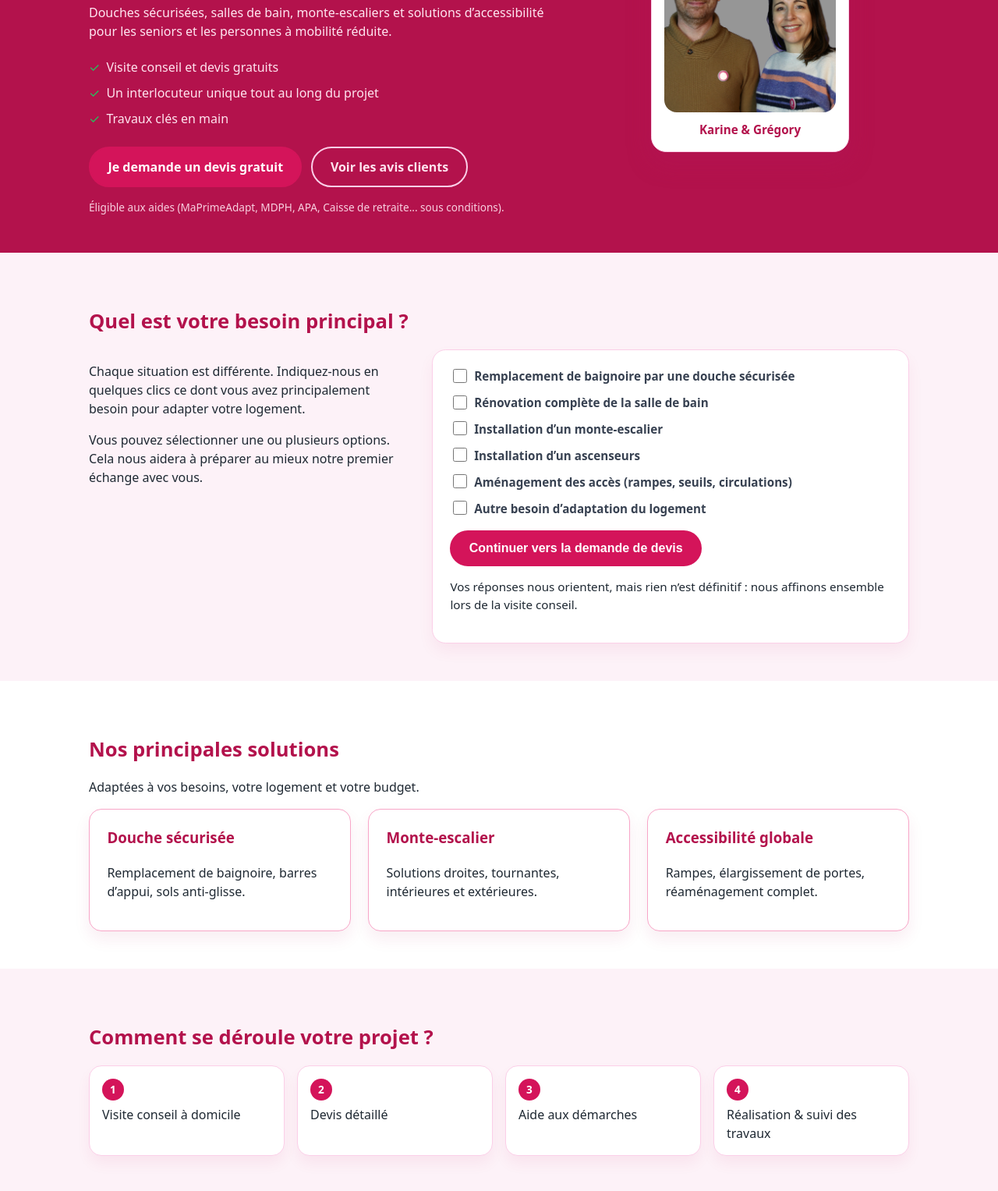
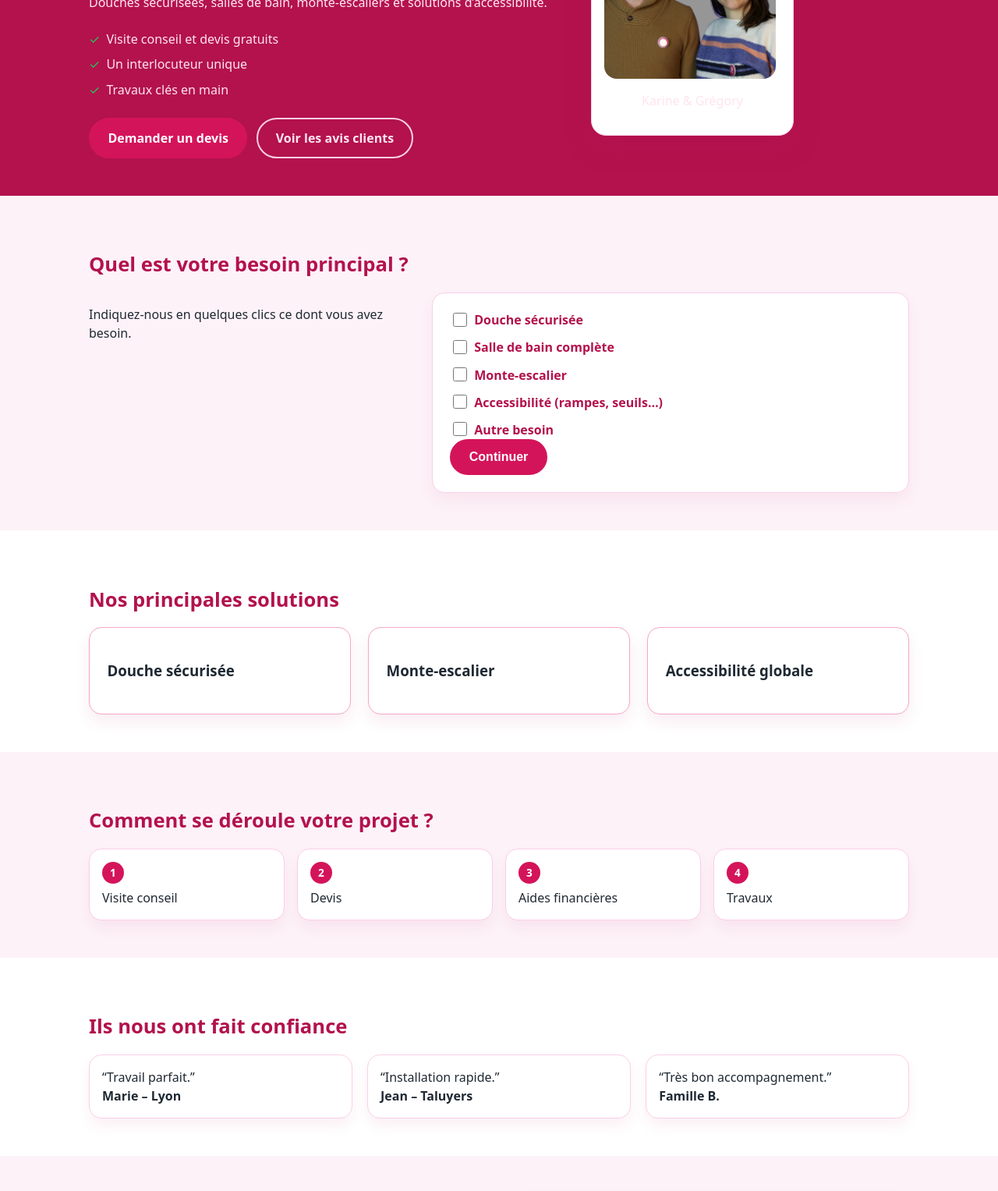
Before and after one commit to rfdeveloppementbot/dometvie-landing, a plain HTML site: page index.html in a window 1280 px wide. Shown: the part 253-1780 px from the top of the page at 78% size. Drawn offline with Linux system fonts and the light colour scheme.

Commit message:
Update index.html

```diff
--- a/index.html
+++ b/index.html
@@ -4,25 +4,23 @@
   <meta charset="UTF-8" />
   <title>DOMetVIE Lyon Sud-Ouest – Adaptation du logement à domicile</title>
   <meta name="viewport" content="width=device-width, initial-scale=1" />
-  <meta
-    name="description"
-    content="DOMetVIE Lyon Sud-Ouest – Karine et Grégory vous accompagnent pour adapter votre logement : douches sécurisées, salles de bain, monte-escaliers, solutions pour seniors et personnes à mobilité réduite."
-  />
+  <meta name="description"
+    content="DOMetVIE Lyon Sud-Ouest – Karine et Grégory vous accompagnent pour adapter votre logement : douches sécurisées, salles de bain, monte-escaliers, solutions pour seniors et personnes à mobilité réduite." />
 
   <style>
-    /* ---------- RESET ---------- */
+    /* RESET */
     *, *::before, *::after { box-sizing: border-box; }
     body {
       margin: 0;
       font-family: system-ui, -apple-system, "Segoe UI", sans-serif;
-      background: #fdf2f8; /* rose très clair */
+      background: #fdf2f8;
       color: #1f2933;
       line-height: 1.5;
     }
     img { max-width: 100%; display: block; }
     a { text-decoration: none; color: inherit; }
 
-    /* ---------- COULEURS DOMETVIE ---------- */
+    /* COULEURS DOMETVIE */
     :root {
       --rose-main: #d4145a;
       --rose-dark: #b3124c;
@@ -32,366 +30,147 @@
     }
 
     /* HEADER */
-    header {
-      background: var(--rose-bg-dark);
-      color: #ffe4ef;
-    }
-    .container {
-      max-width: 1100px;
-      margin: 0 auto;
-      padding: 0 1.5rem;
-    }
+    header { background: var(--rose-bg-dark); color: #ffe4ef; }
+    .container { max-width: 1100px; margin: 0 auto; padding: 0 1.5rem; }
+
     .topbar {
-      display: flex;
-      justify-content: space-between;
-      padding: 0.8rem 0;
-      font-size: 0.9rem;
+      display: flex; justify-content: space-between;
+      padding: 0.8rem 0; font-size: 0.9rem;
     }
     .topbar a {
-      font-weight: 600;
-      text-decoration: underline;
-      text-underline-offset: 2px;
-      color: #fff;
+      font-weight: 600; text-decoration: underline;
+      text-underline-offset: 2px; color: #fff;
     }
 
     /* HERO */
-    .hero {
-      background: var(--rose-bg-dark);
-      color: #ffe4ef;
-      padding: 2rem 0 3rem;
+    .hero { background: var(--rose-bg-dark); color: #ffe4ef; padding: 2.5rem 0 3rem; }
+    .hero-inner {
+      display: grid; grid-template-columns: 3fr 2fr;
+      gap: 2rem; align-items: center;
     }
-    .hero-inner {
-      display: grid;
-      grid-template-columns: minmax(0,3fr) minmax(0,2fr);
-      gap: 2rem;
-      align-items: center;
-    }
-    .hero-eyebrow {
-      text-transform: uppercase;
-      letter-spacing: 0.08em;
-      font-size: 0.85rem;
-      color: #ffddea;
-      margin-bottom: 0.5rem;
-    }
-    .hero-title {
-      font-size: clamp(1.9rem, 3vw, 2.6rem);
-      margin-bottom: 1rem;
-      font-weight: 700;
-    }
-    .hero-subtitle {
-      color: #ffe6f1;
-      margin-bottom: 1.4rem;
-      font-size: 1rem;
-    }
-    .hero-list {
-      list-style: none;
-      padding: 0;
-      margin: 0 0 1.5rem;
-    }
-    .hero-list li {
-      position: relative;
-      padding-left: 1.4rem;
-      margin-bottom: 0.55rem;
-    }
+    .hero-title { font-size: clamp(2rem, 3vw, 2.6rem); font-weight: 700; margin-bottom: 1rem; }
+
+    .hero-subtitle { margin-bottom: 1.4rem; font-size: 1rem; color: #ffe6f1; }
+
+    .hero-list { list-style: none; padding: 0; margin: 0 0 1.5rem; }
+    .hero-list li { padding-left: 1.4rem; position: relative; margin-bottom: 0.55rem; }
     .hero-list li::before {
-      content: "✓";
-      position: absolute;
-      left: 0;
-      color: #22c55e;
+      content: "✓"; position: absolute; left: 0; color: #22c55e;
     }
 
-    .hero-ctas {
-      display: flex;
-      gap: 0.75rem;
-      flex-wrap: wrap;
-      margin-bottom: 1rem;
-    }
+    .hero-ctas { display: flex; gap: 0.75rem; flex-wrap: wrap; }
 
     .btn {
-      padding: 0.75rem 1.4rem;
-      font-weight: 600;
-      border-radius: 999px;
-      cursor: pointer;
-      font-size: 1rem;
-      border: 2px solid transparent;
-      display: inline-flex;
-      align-items: center;
-      justify-content: center;
-      transition: 0.15s ease;
+      padding: 0.75rem 1.4rem; font-weight: 600;
+      border-radius: 999px; border: 2px solid transparent;
+      cursor: pointer; transition: 0.15s ease; font-size: 1rem;
     }
-    .btn-primary {
-      background: var(--rose-main);
-      border-color: var(--rose-main);
-      color: #fff;
-    }
-    .btn-primary:hover {
-      background: var(--rose-dark);
-      border-color: var(--rose-dark);
-      transform: translateY(-2px);
-    }
+    .btn-primary { background: var(--rose-main); border-color: var(--rose-main); color: white; }
+    .btn-primary:hover { background: var(--rose-dark); transform: translateY(-2px); }
 
-    .btn-ghost {
-      background: transparent;
-      border-color: #fbcfe8;
-      color: #ffe4ef;
-    }
-    .btn-ghost:hover {
-      background: rgba(255,255,255,0.1);
-      transform: translateY(-2px);
-    }
+    .btn-ghost { border-color: #fbcfe8; color: #ffe4ef; }
+    .btn-ghost:hover { background: rgba(255,255,255,0.1); transform: translateY(-2px); }
 
-    .hero-note {
-      font-size: 0.85rem;
-      opacity: 0.9;
-    }
-
-    .hero-aside {
-      display: flex;
-      justify-content: center;
-    }
     .hero-photo-card {
-      background: #fff;
-      border-radius: 1.2rem;
-      padding: 1rem;
-      box-shadow: 0 14px 30px rgba(180, 20, 90, 0.35);
-      border: 1px solid #fbcfe8;
-      text-align: center;
+      background: #fff; border-radius: 1.2rem; padding: 1rem;
+      text-align: center; border: 1px solid #fbcfe8;
+      box-shadow: 0 14px 30px rgba(180,20,90,0.35);
       max-width: 260px;
     }
     .hero-photo-card img {
-      width: 220px;
-      height: 220px;
-      border-radius: 1rem; /* carré à coins arrondis */
-      object-fit: cover;
-      margin: 0 auto 0.7rem;
-    }
-    .hero-photo-card p {
-      margin: 0;
-      font-weight: 600;
-      color: var(--rose-dark);
-      font-size: 0.95rem;
+      width: 220px; height: 220px;
+      border-radius: 1rem; object-fit: cover;
+      margin-bottom: 0.7rem;
     }
 
     /* SECTIONS */
     section { padding: 3rem 0; }
-    section:nth-of-type(2n) { background: #fff; }
-    section h2 {
-      font-size: 1.6rem;
-      margin-bottom: 1rem;
-      color: var(--rose-dark);
+    section:nth-of-type(2n) { background: white; }
+    section h2 { color: var(--rose-dark); font-size: 1.6rem; margin-bottom: 1rem; }
+
+    /* QUESTIONNAIRE */
+    .about-grid {
+      display: grid; grid-template-columns: 2fr 3fr;
+      gap: 2rem;
     }
 
-    /* QUESTIONNAIRE DES BESOINS */
-    .about-grid {
-      display: grid;
-      grid-template-columns: minmax(0, 2fr) minmax(0, 3fr);
-      gap: 2rem;
-      align-items: flex-start;
+    .needs-form {
+      background: #fff; padding: 1.4rem;
+      border-radius: 1rem; border: 1px solid #fbcfe8;
+      box-shadow: 0 10px 20px rgba(180,20,90,0.06);
     }
-    .needs-intro p {
-      margin-bottom: 0.7rem;
-    }
-    .needs-form {
-      background: #fff;
-      border-radius: 1.1rem;
-      padding: 1.4rem;
-      border: 1px solid #fbcfe8;
-      box-shadow: 0 10px 20px rgba(180, 20, 90, 0.06);
-      font-size: 0.95rem;
-    }
-   .needs-options {
-  display: flex;
-  flex-direction: column;
-  gap: 0.7rem;
-  margin-bottom: 1rem;
-}
+    .needs-options { display: flex; flex-direction: column; gap: 0.7rem; }
 
-/* Chaque ligne = case + texte côte à côte */
-.needs-option {
-  display: flex;
-  align-items: flex-start;
-  font-size: 0.95rem;
-  color: #374151;
-}
-
-/* Case plus grosse et bien alignée */
-.needs-option input[type="checkbox"] {
-  width: 18px;
-  height: 18px;
-  margin-right: 0.55rem;
-  margin-top: 0.1rem;
+    .needs-option { display: flex; align-items: flex-start; }
+    .needs-option input {
+      width: 18px; height: 18px;
+      margin-right: 0.55rem; margin-top: 0.15rem;
       accent-color: var(--rose-main);
     }
 
-    }
-    .needs-note {
-      font-size: 0.8rem;
-      color: #6b7280;
-      margin-top: 0.5rem;
-    }
-
-    /* CARTES SOLUTIONS */
+    /* CARDS SOLUTIONS */
     .cards {
-      display: grid;
-      grid-template-columns: repeat(3, 1fr);
+      display: grid; grid-template-columns: repeat(3,1fr);
       gap: 1.4rem;
     }
     .card {
-      background: #fff;
-      padding: 1.4rem;
-      border-radius: 1rem;
-      border: 1px solid #f8a6c8;
-      box-shadow: 0 10px 20px rgba(180, 20, 90, 0.08);
-    }
-    .card h3 {
-      margin-top: 0;
-      color: var(--rose-dark);
+      background: #fff; padding: 1.4rem;
+      border-radius: 1rem; border: 1px solid #f8a6c8;
+      box-shadow: 0 10px 20px rgba(180,20,90,0.08);
     }
 
     /* ETAPES */
-    .steps {
-      display: grid;
-      grid-template-columns: repeat(4,1fr);
-      gap: 1rem;
-    }
+    .steps { display: grid; grid-template-columns: repeat(4,1fr); gap: 1rem; }
     .step {
-      padding: 1rem;
-      border-radius: 1rem;
-      background: #fff;
-      border: 1px solid #fbcfe8;
-      box-shadow: 0 10px 18px rgba(180, 20, 90, 0.06);
+      background: #fff; padding: 1rem; border-radius: 1rem;
+      border: 1px solid #fbcfe8; box-shadow: 0 10px 18px rgba(180,20,90,0.06);
     }
     .step-number {
-      width: 28px;
-      height: 28px;
-      background: var(--rose-main);
-      border-radius: 50%;
-      color: white;
-      display: flex;
-      align-items: center;
-      justify-content: center;
-      font-size: 0.85rem;
-      margin-bottom: 0.4rem;
-      font-weight: 600;
-    }
-
-    /* AIDES */
-    .highlight {
-      background: var(--rose-light);
-      border-radius: 1rem;
-      padding: 1rem;
-      border: 1px solid var(--rose-light-2);
-      color: var(--rose-dark);
-      margin-top: 1rem;
+      width: 28px; height: 28px; background: var(--rose-main);
+      color: white; border-radius: 50%;
+      display: flex; align-items: center; justify-content: center;
+      font-size: 0.85rem; margin-bottom: 0.4rem; font-weight: 600;
     }
 
     /* AVIS */
     .testimonials {
-      display: grid;
-      grid-template-columns: repeat(3, 1fr);
+      display: grid; grid-template-columns: repeat(3,1fr);
       gap: 1.2rem;
     }
     .testimonial {
-      background: #fff;
-      padding: 1rem;
-      border-radius: 1rem;
-      border: 1px solid #fbcfe8;
-      box-shadow: 0 10px 18px rgba(180, 20, 90, 0.06);
+      background: white; padding: 1rem; border-radius: 1rem;
+      border: 1px solid #fbcfe8; box-shadow: 0 10px 18px rgba(180,20,90,0.06);
     }
-    .testimonial strong { color: var(--rose-dark); }
 
     /* CONTACT */
-    .contact {
-      display: grid;
-      grid-template-columns: 1fr 1fr;
-      gap: 2rem;
+    .contact { display: grid; grid-template-columns: 1fr 1fr; gap: 2rem; }
+    form {
+      background: white; padding: 1.4rem; border-radius: 1rem;
+      border: 1px solid #fbcfe8; box-shadow: 0 10px 20px rgba(180,20,90,0.06);
     }
-    form {
-      background: #fff;
-      padding: 1.5rem;
-      border-radius: 1rem;
-      border: 1px solid #fbcfe8;
-      box-shadow: 0 10px 20px rgba(180, 20, 90, 0.06);
-    }
-    label {
-      font-weight: 600;
-      color: var(--rose-dark);
-      font-size: 0.9rem;
-    }
+    label { font-weight: 600; color: var(--rose-dark); }
     input, textarea {
-      width: 100%;
-      padding: 0.6rem;
-      margin-top: 0.3rem;
-      border-radius: 0.6rem;
-      border: 1px solid #fbcfe8;
-      font-size: 0.95rem;
-      background: #fff;
-    }
-    input:focus, textarea:focus {
-      border-color: var(--rose-main);
-      outline: none;
-      box-shadow: 0 0 0 2px #fbcfe8;
+      width: 100%; margin-top: 0.3rem; padding: 0.6rem;
+      border-radius: 0.6rem; border: 1px solid #fbcfe8;
     }
 
+    /* FOOTER */
     footer {
-      background: var(--rose-bg-dark);
-      color: #ffe4ef;
-      text-align: center;
-      padding: 1.5rem 0;
-      font-size: 0.9rem;
+      background: var(--rose-bg-dark); color: #ffe4ef;
+      text-align: center; padding: 1.5rem 0;
     }
 
-    /* RESPONSIVE */
+    /* MOBILE */
     @media (max-width:900px) {
-      .hero-inner,
-      .about-grid,
-      .cards,
-      .steps,
-      .testimonials,
-      .contact {
-        grid-template-columns: 1fr;
-      }
-      .hero-aside {
-        margin-top: 1.5rem;
-      }
+      .hero-inner, .about-grid, .cards, .steps,
+      .testimonials, .contact { grid-template-columns: 1fr; }
     }
   </style>
 </head>
 
 <body>
 
-<script>
-  const makeWebhookUrl = "https://hook.eu1.make.com/kuh3w1knowsfl2kfacvx5311x8muvylr";
-
-  const form = document.getElementById('devis-form');
-  const merciBloc = document.getElementById('merci-inline');
-
-  form.addEventListener('submit', async function (event) {
-    event.preventDefault(); // Empêche le rechargement de la page
-
-    const formData = new FormData(form);
-
-    try {
-      // Envoi des données à Make
-      await fetch(makeWebhookUrl, {
-        method: 'POST',
-        body: formData
-      });
-
-      // Masquer le formulaire
-      form.style.display = 'none';
-
-      // Afficher le bloc "merci"
-      merciBloc.style.display = 'block';
-
-    } catch (error) {
-      console.error('Erreur lors de l\'envoi vers Make :', error);
-      alert("Une erreur est survenue. Merci de réessayer plus tard.");
-    }
-  });
-</script>
-
-  <!-- HEADER + HERO -->
+  <!-- HEADER -->
   <header>
     <div class="container topbar">
       <span>DOMetVIE Lyon Sud-Ouest</span>
@@ -400,96 +179,68 @@
 
     <div class="hero">
       <div class="container hero-inner">
+
         <div>
-          <div class="hero-eyebrow">Adaptation du logement à domicile</div>
-
-          <h1 class="hero-title">
-            Restez chez vous en toute sécurité et autonomie
-          </h1>
+          <h1 class="hero-title">Restez chez vous en sécurité et autonomie</h1>
 
           <p class="hero-subtitle">
-            Douches sécurisées, salles de bain, monte-escaliers et solutions d’accessibilité
-            pour les seniors et les personnes à mobilité réduite.
+            Douches sécurisées, salles de bain, monte-escaliers et solutions d’accessibilité.
           </p>
 
           <ul class="hero-list">
             <li>Visite conseil et devis gratuits</li>
-            <li>Un interlocuteur unique tout au long du projet</li>
+            <li>Un interlocuteur unique</li>
             <li>Travaux clés en main</li>
           </ul>
 
           <div class="hero-ctas">
-            <a href="#devis" class="btn btn-primary">Je demande un devis gratuit</a>
+            <a href="#devis" class="btn btn-primary">Demander un devis</a>
             <a href="#avis" class="btn btn-ghost">Voir les avis clients</a>
-          </div>
-
-          <div class="hero-note">
-            Éligible aux aides (MaPrimeAdapt, MDPH, APA, Caisse de retraite... sous conditions).
           </div>
         </div>
 
-        <div class="hero-aside">
         <div class="hero-photo-card">
-            <img src="karine-gregory.png" alt="Karine &amp; Grégory – DOMetVIE Lyon Sud-Ouest">
-            <p>Karine &amp; Grégory</p>
+          <img src="karine-gregory.png" alt="Karine & Grégory">
+          <p>Karine & Grégory</p>
         </div>
-        </div>
+
       </div>
     </div>
   </header>
 
-  <!-- QUESTIONNAIRE DES BESOINS -->
+  <!-- QUESTIONNAIRE -->
   <section id="a-propos">
     <div class="container">
-      <h2>Quel est votre besoin principal&nbsp;?</h2>
+      <h2>Quel est votre besoin principal ?</h2>
 
       <div class="about-grid">
-        <div class="needs-intro">
-          <p>
-            Chaque situation est différente. Indiquez-nous en quelques clics ce dont vous avez
-            principalement besoin pour adapter votre logement.
-          </p>
-          <p>
-            Vous pouvez sélectionner une ou plusieurs options. Cela nous aidera à préparer au mieux
-            notre premier échange avec vous.
-          </p>
+
+        <div>
+          <p>Indiquez-nous en quelques clics ce dont vous avez besoin.</p>
         </div>
 
         <form class="needs-form" action="#devis" method="get">
           <div class="needs-options">
             <label class="needs-option">
-              <input type="checkbox" name="besoins" value="douche-securisee">
-              Remplacement de baignoire par une douche sécurisée
+              <input type="checkbox" name="besoins" value="douche"> Douche sécurisée
             </label>
             <label class="needs-option">
-              <input type="checkbox" name="besoins" value="salle-de-bain">
-              Rénovation complète de la salle de bain
+              <input type="checkbox" name="besoins" value="sdb"> Salle de bain complète
             </label>
             <label class="needs-option">
-              <input type="checkbox" name="besoins" value="monte-escalier">
-              Installation d’un monte-escalier
+              <input type="checkbox" name="besoins" value="escalier"> Monte-escalier
             </label>
             <label class="needs-option">
-              <input type="checkbox" name="besoins" value="ascenseurs">
-              Installation d’un ascenseurs
+              <input type="checkbox" name="besoins" value="access"> Accessibilité (rampes, seuils…)
             </label>
             <label class="needs-option">
-              <input type="checkbox" name="besoins" value="accessibilite">
-              Aménagement des accès (rampes, seuils, circulations)
-            </label>
-            <label class="needs-option">
-              <input type="checkbox" name="besoins" value="autre">
-              Autre besoin d’adaptation du logement
+              <input type="checkbox" name="besoins" value="autre"> Autre besoin
             </label>
           </div>
 
-          <button type="submit" class="btn btn-primary">
-            Continuer vers la demande de devis
-          </button>
-          <p class="needs-note">
-            Vos réponses nous orientent, mais rien n’est définitif : nous affinons ensemble lors de la visite conseil.
-          </p>
+          <button class="btn btn-primary" type="submit">Continuer</button>
         </form>
+
       </div>
     </div>
   </section>
@@ -498,59 +249,23 @@
   <section id="solutions">
     <div class="container">
       <h2>Nos principales solutions</h2>
-      <p>Adaptées à vos besoins, votre logement et votre budget.</p>
-
       <div class="cards">
-        <div class="card">
-          <h3>Douche sécurisée</h3>
-          <p>Remplacement de baignoire, barres d’appui, sols anti-glisse.</p>
-        </div>
-        <div class="card">
-          <h3>Monte-escalier</h3>
-          <p>Solutions droites, tournantes, intérieures et extérieures.</p>
-        </div>
-        <div class="card">
-          <h3>Accessibilité globale</h3>
-          <p>Rampes, élargissement de portes, réaménagement complet.</p>
-        </div>
+        <div class="card"><h3>Douche sécurisée</h3></div>
+        <div class="card"><h3>Monte-escalier</h3></div>
+        <div class="card"><h3>Accessibilité globale</h3></div>
       </div>
     </div>
   </section>
 
-  <!-- ETAPES -->
+  <!-- ÉTAPES -->
   <section id="etapes">
     <div class="container">
       <h2>Comment se déroule votre projet ?</h2>
-
       <div class="steps">
-        <div class="step">
-          <div class="step-number">1</div>
-          Visite conseil à domicile
-        </div>
-        <div class="step">
-          <div class="step-number">2</div>
-          Devis détaillé
-        </div>
-        <div class="step">
-          <div class="step-number">3</div>
-          Aide aux démarches
-        </div>
-        <div class="step">
-          <div class="step-number">4</div>
-          Réalisation &amp; suivi des travaux
-        </div>
-      </div>
-    </div>
-  </section>
-
-  <!-- AIDES -->
-  <section id="aides">
-    <div class="container">
-      <h2>Aides financières et MaPrimeAdapt’</h2>
-
-      <div class="highlight">
-        Nous vous aidons à identifier les aides disponibles (MaPrimeAdapt, MDPH, APA, caisses de retraite…)
-        et à préparer les dossiers nécessaires.
+        <div class="step"><div class="step-number">1</div>Visite conseil</div>
+        <div class="step"><div class="step-number">2</div>Devis</div>
+        <div class="step"><div class="step-number">3</div>Aides financières</div>
+        <div class="step"><div class="step-number">4</div>Travaux</div>
       </div>
     </div>
   </section>
@@ -559,59 +274,81 @@
   <section id="avis">
     <div class="container">
       <h2>Ils nous ont fait confiance</h2>
-
       <div class="testimonials">
-        <div class="testimonial">
-          “Travail de qualité pour la salle de bain de ma maman.”
-          <strong>Marie – Lyon</strong>
-        </div>
-        <div class="testimonial">
-          “Monte-escalier installé rapidement et proprement.”
-          <strong>Jean et Claire – Taluyers</strong>
-        </div>
-        <div class="testimonial">
-          “Accompagnement parfait pour les aides financières.”
-          <strong>Famille B.</strong>
-        </div>
+        <div class="testimonial">“Travail parfait.”<br><strong>Marie – Lyon</strong></div>
+        <div class="testimonial">“Installation rapide.”<br><strong>Jean – Taluyers</strong></div>
+        <div class="testimonial">“Très bon accompagnement.”<br><strong>Famille B.</strong></div>
       </div>
     </div>
   </section>
 
-  <!-- CONTACT -->
+  <!-- FORMULAIRE DEVIS -->
   <section id="devis">
     <div class="container contact">
 
       <div>
         <h2>Demander un devis gratuit</h2>
+      </div>
 
-        <h2>Demander un devis gratuit</h2>
-
-<!-- FORMULAIRE -->
+      <div>
         <form id="devis-form">
           <label for="nom">Nom *</label>
-  <input id="nom" name="nom" type="text" required>
+          <input id="nom" name="nom" required>
 
           <label for="telephone">Téléphone *</label>
-  <input id="telephone" name="telephone" type="tel" required>
+          <input id="telephone" name="telephone" required>
 
           <label for="email">Email</label>
           <input id="email" name="email" type="email">
 
           <label for="commune">Commune *</label>
-  <input id="commune" name="commune" type="text" required>
+          <input id="commune" name="commune" required>
 
           <label for="projet">Votre projet</label>
           <textarea id="projet" name="projet"></textarea>
 
-  <button type="submit" class="btn btn-primary" style="margin-top:1rem;">Envoyer</button>
+          <button class="btn btn-primary" type="submit">Envoyer</button>
         </form>
 
-<!-- MESSAGE MERCI directement dans index.html -->
-<div id="merci-inline" style="display:none; margin-top:1.5rem;">
+        <div id="merci-inline" style="display:none; margin-top:1rem;">
           <h3>Merci pour votre demande</h3>
-  <p>
-    Votre demande a bien été envoyée.<br>
-    Nous vous recontacterons prochainement pour échanger sur votre projet.
-  </p>
-  <a href="#top" class="btn btn-ghost">Retour en haut de la page</a>
+          <p>Nous vous recontactons très vite.</p>
         </div>
+      </div>
+
+    </div>
+  </section>
+
+  <!-- FOOTER -->
+  <footer>
+    DOMetVIE Lyon Sud-Ouest — Tous droits réservés
+  </footer>
+
+  <!-- SCRIPT → placé au BON endroit -->
+  <script>
+    document.addEventListener("DOMContentLoaded", function () {
+      const makeWebhookUrl = "https://hook.eu1.make.com/kuh3w1knowsfl2kfacvx5311x8muvylr";
+
+      const form = document.getElementById('devis-form');
+      const merciBloc = document.getElementById('merci-inline');
+
+      form.addEventListener('submit', async function (event) {
+        event.preventDefault();
+
+        const formData = new FormData(form);
+
+        try {
+          await fetch(makeWebhookUrl, { method: "POST", body: formData });
+
+          form.style.display = "none";
+          merciBloc.style.display = "block";
+
+        } catch (e) {
+          alert("Erreur, veuillez réessayer.");
+        }
+      });
+    });
+  </script>
+
+</body>
+</html>
```
Lines whose indentation alone changed are shown as unchanged.
